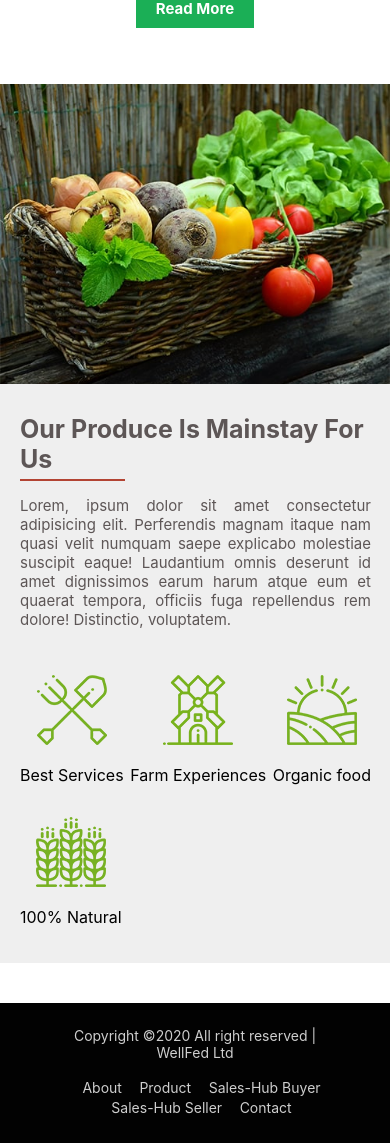
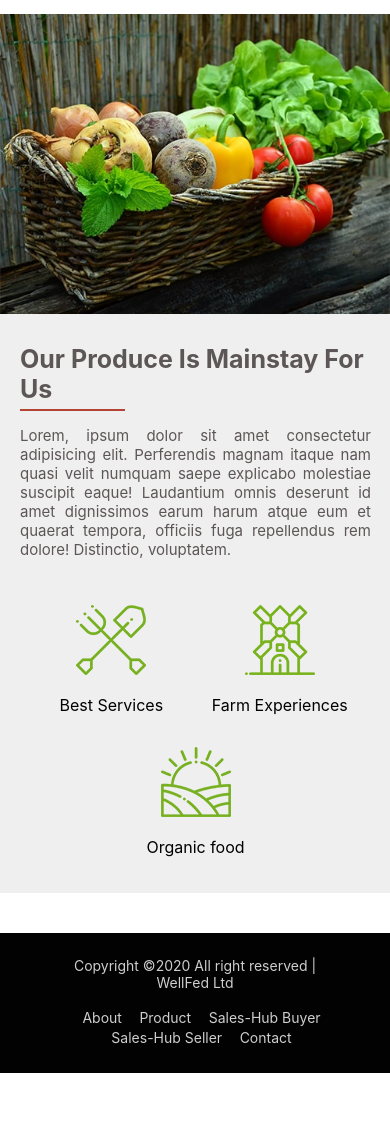
Before and after one commit to SimiCodes4Real/wellfedltd, a PHP site: page / in a window 390 px wide. Shown: the part 4002-5145 px from the top of the page. After the commit the page ends 5075 px from the top, so only its background shows below. Run offline with PHP 8.4, Linux system fonts and the light colour scheme.

Commit message:
New version

```diff
--- a/css/main.css
+++ b/css/main.css
@@ -52,9 +52,7 @@
   flex-direction: row;
   justify-content: space-between;
 }
-.site-header > div {
-  /* border: 1px solid; */
-}
+
 .site-header .site-title {
   text-align: center;
   width: 39%;
@@ -284,12 +282,10 @@
 
 .about-text h2{
   font-size: 24px;
-  margin-left: 40px;
   margin-top: 30px;
   color: #000;
 }
 .about-text p{
-  margin-left: 40px;
   font-size: 16px;
   line-height: 35px;
   text-align: justify;
@@ -741,6 +737,21 @@
   }
 
 }
+@media (max-width: 400px){
+  .products{
+    display: flex;
+    flex-direction: row;
+    justify-content: center !important;
+  }
+  .products > div{
+    width: 48%;
+  }
+}
+@media (max-width: 285px){
+  .products > div {
+    width: 100%;
+  }
+}
 @media (max-width: 820px){
   .form-data {
     width: 100%;
--- a/index.html
+++ b/index.html
@@ -153,10 +153,7 @@
               <p><img src="./images/font5.png" alt="Organic food"></p>
               <p class="text">Organic food</p>
             </div>
-            <div class="service txt-center">
-              <p><img src="./images/font3.png" alt="100% Natural"></p>
-              <p class="text">100% Natural</p>
-            </div>
+
           </div>
         </div>
       </div>
```
